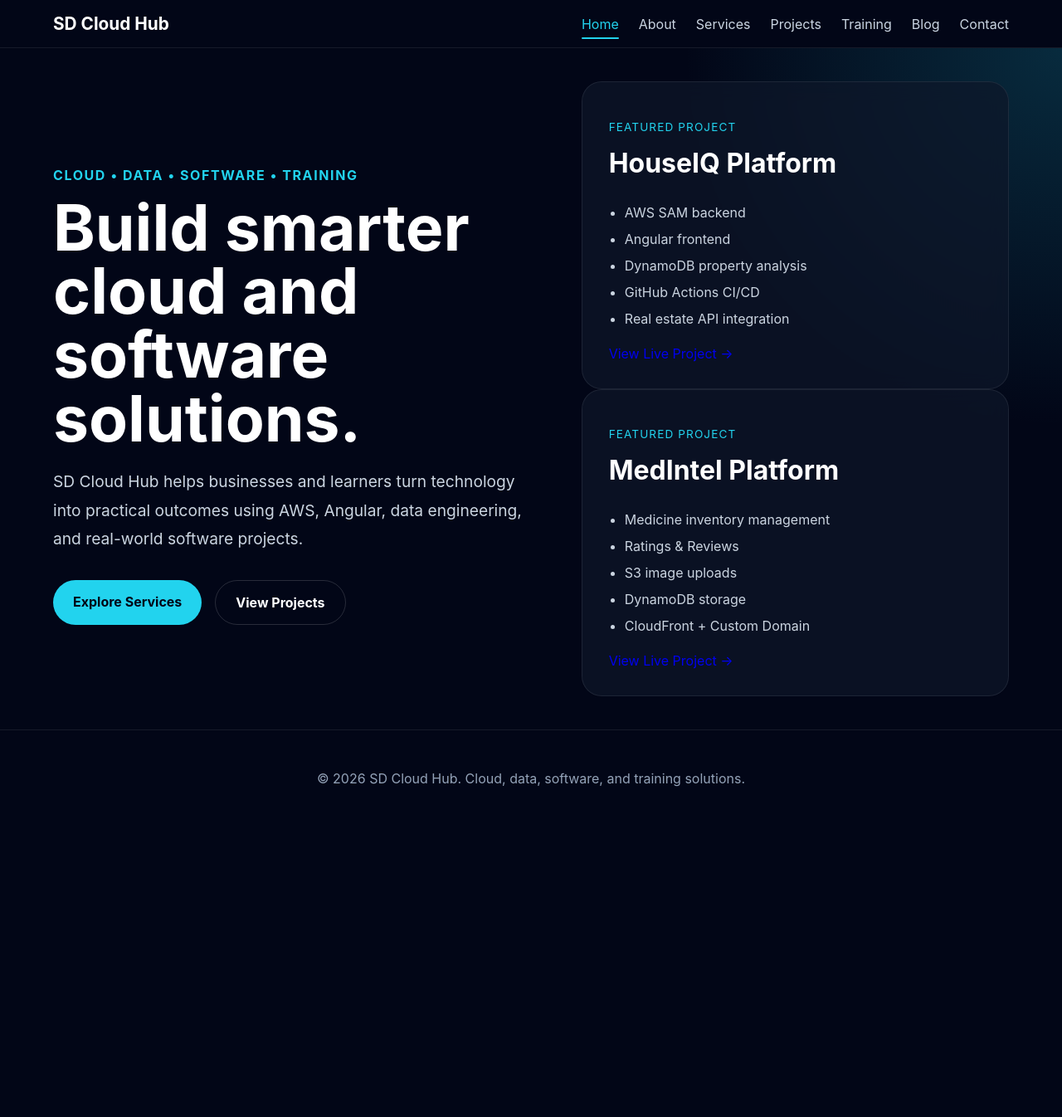
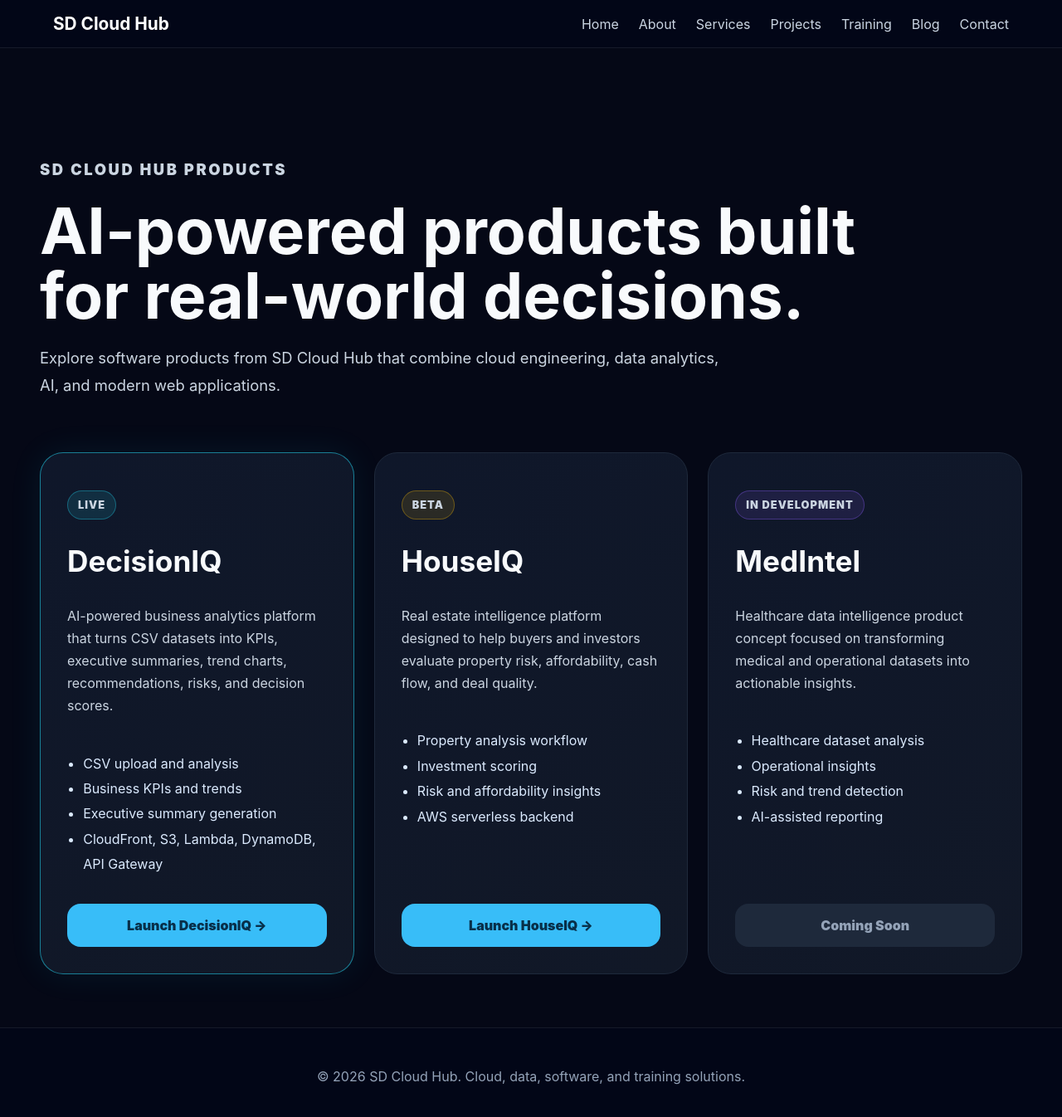
Before and after one commit to samueldesalegn/sdcloudhub, an Angular app in the folder sdcloudhub-frontend/: page /products in a window 1280 px wide. Before the commit this address led to /. Shown: the top 1346 px of the page at 83% size. Before the commit the page ends 996 px from the top, so only its background shows below. Built offline with nearby package versions, Linux system fonts and the light colour scheme.

Commit message:
Simplify website navigation and add products page

```diff
--- a/sdcloudhub-frontend/src/app/app.routes.ts
+++ b/sdcloudhub-frontend/src/app/app.routes.ts
@@ -6,36 +6,31 @@ export const routes: Routes = [
     loadComponent: () =>
       import('./pages/home/home').then((m) => m.HomeComponent),
   },
-  {
-    path: 'about',
-    loadComponent: () =>
-      import('./pages/about/about').then((m) => m.AboutComponent),
-  },
+
   {
     path: 'services',
     loadComponent: () =>
       import('./pages/services/services').then((m) => m.ServicesComponent),
   },
+
   {
-    path: 'projects',
+    path: 'products',
     loadComponent: () =>
-      import('./pages/projects/projects').then((m) => m.ProjectsComponent),
+      import('./pages/products/products').then((m) => m.Products),
   },
+
   {
     path: 'training',
     loadComponent: () =>
       import('./pages/training/training').then((m) => m.TrainingComponent),
   },
-  {
-    path: 'blog',
-    loadComponent: () =>
-      import('./pages/blog/blog').then((m) => m.BlogComponent),
-  },
+
   {
     path: 'contact',
     loadComponent: () =>
       import('./pages/contact/contact').then((m) => m.ContactComponent),
   },
+
   {
     path: '**',
     redirectTo: '',
--- a/sdcloudhub-frontend/src/app/pages/about/about.scss
+++ b/sdcloudhub-frontend/src/app/pages/about/about.scss
@@ -0,0 +1,135 @@
+$page-padding-x: clamp(1rem, 5vw, 5rem);
+$text-primary: #f8fafc;
+$text-secondary: #cbd5e1;
+$accent: #22d3ee;
+$accent-light: #67e8f9;
+$border-subtle: rgba(148, 163, 184, 0.2);
+$radius-card: 1.5rem;
+$font-weight-bold: 700;
+
+@mixin eyebrow {
+  color: $accent;
+  text-transform: uppercase;
+  font-size: 0.8rem;
+  letter-spacing: 0.08em;
+  font-weight: $font-weight-bold;
+}
+
+@mixin btn-primary {
+  display: inline-block;
+  padding: 0.9rem 1.4rem;
+  border-radius: 999px;
+  background: $accent;
+  color: #020617;
+  font-weight: 700;
+  text-decoration: none;
+}
+
+@mixin btn-secondary {
+  display: inline-block;
+  padding: 0.9rem 1.4rem;
+  border-radius: 999px;
+  border: 1px solid $border-subtle;
+  color: $text-primary;
+  text-decoration: none;
+}
+
+
+
+.hero {
+  padding: 2.5rem $page-padding-x;
+  min-height: calc(100vh - 90px);
+
+  display: grid;
+  grid-template-columns: 1fr 0.9fr;
+  gap: 4rem;
+  align-items: center;
+
+  background: radial-gradient(circle at top right, rgba(34, 211, 238, 0.18), transparent 30%);
+
+  h1 {
+    font-size: clamp(3rem, 5.8vw, 5rem);
+    line-height: 1;
+    margin: 1rem 0;
+    max-width: 720px;
+  }
+}
+
+.hero-content {
+  max-width: 800px;
+}
+
+.eyebrow {
+  @include eyebrow;
+}
+
+.description {
+  font-size: 1.2rem;
+  line-height: 1.8;
+  color: $text-secondary;
+}
+
+.hero-actions {
+  display: flex;
+  gap: 1rem;
+  margin-top: 2rem;
+}
+
+.primary-btn { @include btn-primary; }
+.secondary-btn { @include btn-secondary; }
+
+.hero-projects {
+  display: flex;
+  flex-direction: column;
+  gap: 1.5rem;
+}
+
+.hero-card {
+  padding: 2rem;
+  border-radius: $radius-card;
+  background: rgba(15, 23, 42, 0.7);
+  border: 1px solid $border-subtle;
+  backdrop-filter: blur(12px);
+
+  h2 {
+    font-size: 1.75rem;
+    margin: 1rem 0 1.25rem;
+    color: $text-primary;
+  }
+
+  ul {
+    padding-left: 1.2rem;
+    color: $text-secondary;
+    line-height: 2;
+  }
+}
+
+.card-label {
+  color: $accent;
+  text-transform: uppercase;
+  font-size: 0.8rem;
+  letter-spacing: 0.08em;
+  font-weight: $font-weight-bold;
+}
+
+.project-link {
+  display: inline-block;
+  margin-top: 1.25rem;
+  color: $accent;
+  font-weight: $font-weight-bold;
+  text-decoration: none;
+
+  &:hover { color: $accent-light; }
+}
+
+@media (max-width: 1000px) {
+  .hero {
+    grid-template-columns: 1fr;
+  }
+}
+
+@media (max-width: 640px) {
+  .hero-actions {
+    flex-direction: column;
+  }
+}
--- a/sdcloudhub-frontend/src/app/pages/home/home.scss
+++ b/sdcloudhub-frontend/src/app/pages/home/home.scss
@@ -1,5 +1,14 @@
+$page-padding-x: 2rem;
+$text-primary: #ffffff;
+$text-secondary: #cbd5e1;
+$accent: #22d3ee;
+$accent-light: #67e8f9;
+$border-subtle: rgba(255,255,255,.1);
+$radius-card: 16px;
+$font-weight-bold: 700;
+
 .hero {
-  padding: 2.5rem 5%;
+  padding: 2.5rem $page-padding-x;
   min-height: calc(100vh - 90px);
 
   display: grid;
@@ -7,15 +16,18 @@
   gap: 4rem;
   align-items: center;
 
-  background:
-    radial-gradient(circle at top right, rgba(34,211,238,0.18), transparent 30%);
-}
+  background: radial-gradient(
+    circle at top right,
+    rgba(34,211,238,.18),
+    transparent 30%
+  );
 
-h1 {
-  max-width: 720px;
-  font-size: clamp(3rem, 5.8vw, 5.2rem);
-  line-height: 1;
-  margin: 1rem 0;
+  h1 {
+    font-size: clamp(3rem, 5.8vw, 5rem);
+    line-height: 1;
+    margin: 1rem 0;
+    max-width: 720px;
+  }
 }
 
 .hero-content {
@@ -23,105 +35,97 @@ h1 {
 }
 
 .eyebrow {
-  color: #22d3ee;
-
+  color: $accent;
   text-transform: uppercase;
-  letter-spacing: 0.1em;
-
-  font-weight: 700;
-}
-
-h1 {
-  font-size: clamp(3rem, 6vw, 5rem);
-  line-height: 1;
-  margin: 1rem 0;
+  letter-spacing: .08em;
+  font-size: .8rem;
+  font-weight: $font-weight-bold;
 }
 
 .description {
   font-size: 1.2rem;
-
   line-height: 1.8;
-
-  color: #cbd5e1;
+  color: $text-secondary;
 }
 
 .hero-actions {
   display: flex;
   gap: 1rem;
-
   margin-top: 2rem;
 }
 
 .primary-btn,
 .secondary-btn {
-  padding: 1rem 1.5rem;
-
+  display: inline-block;
+  padding: .9rem 1.4rem;
   border-radius: 999px;
-
-  font-weight: 700;
-
-  transition: 0.2s ease;
+  text-decoration: none;
+  font-weight: 600;
 }
 
 .primary-btn {
-  background: #22d3ee;
-  color: #020617;
-}
-
-.primary-btn:hover {
-  background: #67e8f9;
+  background: $accent;
+  color: #0f172a;
 }
 
 .secondary-btn {
-  border: 1px solid rgba(255,255,255,0.15);
+  border: 1px solid $border-subtle;
   color: white;
 }
 
-.secondary-btn:hover {
-  background: rgba(255,255,255,0.06);
+.hero-projects {
+  display: flex;
+  flex-direction: column;
+  gap: 1.5rem;
 }
 
 .hero-card {
   padding: 2rem;
+  border-radius: $radius-card;
+  background: rgba(15,23,42,.7);
+  border: 1px solid $border-subtle;
+  backdrop-filter: blur(12px);
 
-  border-radius: 1.5rem;
+  h2 {
+    margin: 1rem 0;
+    font-size: 1.75rem;
+    color: $text-primary;
+  }
 
-  background: rgba(15,23,42,0.7);
-
-  border: 1px solid rgba(255,255,255,0.08);
-
-  backdrop-filter: blur(12px);
+  ul {
+    padding-left: 1.2rem;
+    color: $text-secondary;
+    line-height: 2;
+  }
 }
 
 .card-label {
-  color: #22d3ee;
-
+  color: $accent;
   text-transform: uppercase;
-
-  font-size: 0.85rem;
-
-  letter-spacing: 0.08em;
+  font-size: .8rem;
+  letter-spacing: .08em;
+  font-weight: $font-weight-bold;
 }
 
-.hero-card h2 {
-  font-size: 2rem;
-
-  margin: 1rem 0 1.5rem;
+.project-link {
+  display: inline-block;
+  margin-top: 1.25rem;
+  color: $accent;
+  text-decoration: none;
+  font-weight: $font-weight-bold;
 }
 
-.hero-card ul {
-  padding-left: 1.2rem;
-
-  color: #cbd5e1;
-
-  line-height: 2;
+.project-link:hover {
+  color: $accent-light;
 }
 
-@media (max-width: 1000px) {
+@media (max-width:1000px) {
   .hero {
     grid-template-columns: 1fr;
   }
+}
 
+@media (max-width:640px) {
   .hero-actions {
     flex-direction: column;
   }
--- /dev/null
+++ b/sdcloudhub-frontend/src/app/pages/products/products.html
@@ -0,0 +1,72 @@
+<section class="products-page">
+  <div class="products-hero">
+    <p class="eyebrow">SD Cloud Hub Products</p>
+    <h1>AI-powered products built for real-world decisions.</h1>
+    <p>
+      Explore software products from SD Cloud Hub that combine cloud engineering,
+      data analytics, AI, and modern web applications.
+    </p>
+  </div>
+
+  <section class="product-grid">
+    <article class="product-card featured">
+      <p class="status live">Live</p>
+      <h2>DecisionIQ</h2>
+      <p>
+        AI-powered business analytics platform that turns CSV datasets into KPIs,
+        executive summaries, trend charts, recommendations, risks, and decision scores.
+      </p>
+
+      <ul>
+        <li>CSV upload and analysis</li>
+        <li>Business KPIs and trends</li>
+        <li>Executive summary generation</li>
+        <li>CloudFront, S3, Lambda, DynamoDB, API Gateway</li>
+      </ul>
+
+      <a href="https://decisioniq.sdcloudhub.com" target="_blank" rel="noopener">
+        Launch DecisionIQ →
+      </a>
+    </article>
+
+    <article class="product-card">
+      <p class="status beta">Beta</p>
+      <h2>HouseIQ</h2>
+      <p>
+        Real estate intelligence platform designed to help buyers and investors
+        evaluate property risk, affordability, cash flow, and deal quality.
+      </p>
+
+      <ul>
+        <li>Property analysis workflow</li>
+        <li>Investment scoring</li>
+        <li>Risk and affordability insights</li>
+        <li>AWS serverless backend</li>
+      </ul>
+
+      <a href="https://houseiq.sdcloudhub.com" target="_blank" rel="noopener">
+        Launch HouseIQ →
+      </a>
+    </article>
+
+    <article class="product-card">
+      <p class="status planned">In Development</p>
+      <h2>MedIntel</h2>
+      <p>
+        Healthcare data intelligence product concept focused on transforming
+        medical and operational datasets into actionable insights.
+      </p>
+
+      <ul>
+        <li>Healthcare dataset analysis</li>
+        <li>Operational insights</li>
+        <li>Risk and trend detection</li>
+        <li>AI-assisted reporting</li>
+      </ul>
+
+      <a class="disabled" aria-disabled="true">
+        Coming Soon
+      </a>
+    </article>
+  </section>
+</section>
--- /dev/null
+++ b/sdcloudhub-frontend/src/app/pages/products/products.scss
@@ -0,0 +1,133 @@
+.products-page {
+  min-height: 100vh;
+  background: #050816;
+  color: #f8fafc;
+  padding: 7rem 3rem 4rem;
+}
+
+.products-hero {
+  max-width: 1000px;
+  margin-bottom: 4rem;
+
+  h1 {
+    font-size: clamp(3rem, 6vw, 6rem);
+    line-height: 1.02;
+    margin: 1rem 0;
+    max-width: 1100px;
+  }
+
+  p {
+    color: #cbd5e1;
+    font-size: 1.15rem;
+    line-height: 1.8;
+    max-width: 820px;
+  }
+}
+
+.eyebrow {
+  color: #22d3ee;
+  text-transform: uppercase;
+  letter-spacing: 0.14em;
+  font-weight: 900;
+}
+
+.product-grid {
+  display: grid;
+  grid-template-columns: repeat(3, minmax(0, 1fr));
+  gap: 1.5rem;
+}
+
+.product-card {
+  background: linear-gradient(145deg, #0f172a, #111827);
+  border: 1px solid #1e293b;
+  border-radius: 28px;
+  padding: 2rem;
+  min-height: 520px;
+  display: flex;
+  flex-direction: column;
+
+  &.featured {
+    border-color: rgba(34, 211, 238, 0.55);
+    box-shadow: 0 0 40px rgba(34, 211, 238, 0.08);
+  }
+
+  h2 {
+    font-size: 2.2rem;
+    margin: 1rem 0;
+  }
+
+  p {
+    color: #cbd5e1;
+    line-height: 1.7;
+  }
+
+  ul {
+    margin: 1.5rem 0 2rem;
+    padding-left: 1.2rem;
+    color: #dbeafe;
+    line-height: 1.9;
+  }
+
+  a {
+    margin-top: auto;
+    display: inline-flex;
+    justify-content: center;
+    align-items: center;
+    background: #38bdf8;
+    color: #082f49;
+    text-decoration: none;
+    font-weight: 900;
+    padding: 1rem 1.2rem;
+    border-radius: 16px;
+
+    &.disabled {
+      background: #1e293b;
+      color: #94a3b8;
+      cursor: not-allowed;
+    }
+  }
+}
+
+.status {
+  width: fit-content;
+  padding: 0.35rem 0.75rem;
+  border-radius: 999px;
+  font-size: 0.8rem;
+  font-weight: 900;
+  text-transform: uppercase;
+  letter-spacing: 0.08em;
+
+  &.live {
+    color: #67e8f9;
+    background: rgba(34, 211, 238, 0.12);
+    border: 1px solid rgba(34, 211, 238, 0.35);
+  }
+
+  &.beta {
+    color: #fde68a;
+    background: rgba(234, 179, 8, 0.12);
+    border: 1px solid rgba(234, 179, 8, 0.35);
+  }
+
+  &.planned {
+    color: #c4b5fd;
+    background: rgba(139, 92, 246, 0.12);
+    border: 1px solid rgba(139, 92, 246, 0.35);
+  }
+}
+
+@media (max-width: 1100px) {
+  .product-grid {
+    grid-template-columns: 1fr;
+  }
+}
+
+@media (max-width: 700px) {
+  .products-page {
+    padding: 6rem 1.25rem 3rem;
+  }
+
+  .product-card {
+    min-height: auto;
+  }
+}
--- /dev/null
+++ b/sdcloudhub-frontend/src/app/pages/products/products.ts
@@ -0,0 +1,11 @@
+import { Component, ChangeDetectionStrategy } from '@angular/core';
+
+@Component({
+  selector: 'app-products',
+  standalone:true,
+  imports: [],
+  templateUrl: './products.html',
+  styleUrl: './products.scss',
+  changeDetection: ChangeDetectionStrategy.OnPush,
+})
+export class Products {}
```
